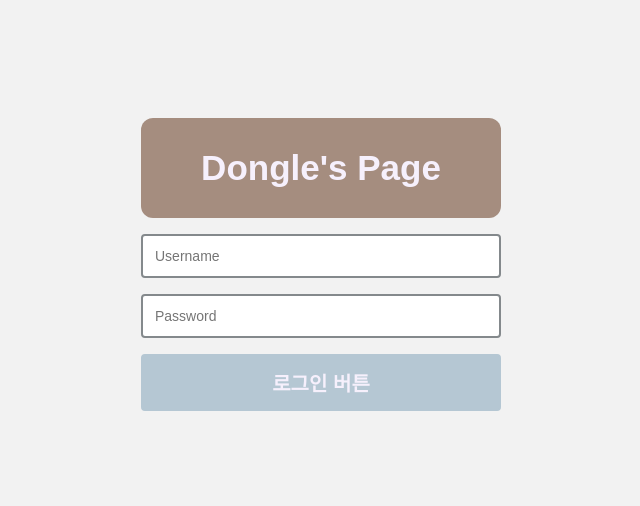
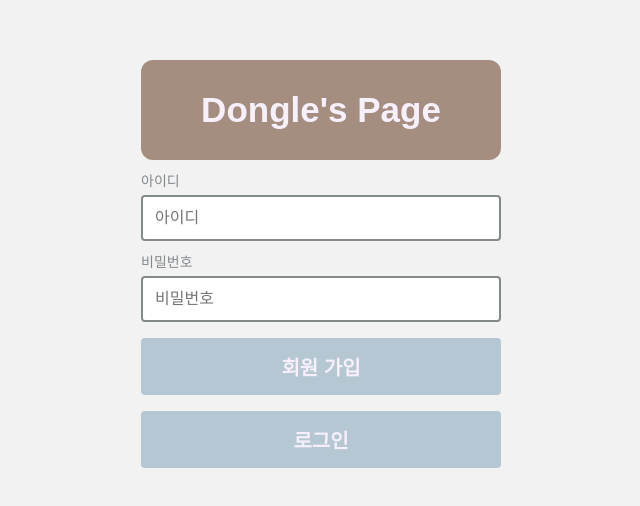
Before and after one commit to aosjehdgus/login-product, a React (Create React App) app in the folder frontend/: page / in a window 1280 px wide. Shown: the part 136-642 px from the top of the page, without its empty margins (319-959 px from the left). Built offline with nearby package versions, Linux system fonts and the light colour scheme; no server answers.

Commit message:
Add label

```diff
--- a/frontend/src/App.css
+++ b/frontend/src/App.css
@@ -51,7 +51,20 @@ body, html, #root, .app, .container {
 }
 
 .inputField {
- padding-top: 16px;
+
+  display: grid;
+  grid-template-rows: 0.2fr 1fr;
+  row-gap: 5px;
+  padding-top: 10px;
+
+}
+
+
+.input_label{
+
+  color: #84898C;
+  font-size: 14px;
+
 }
 
 .input {
@@ -62,9 +75,11 @@ body, html, #root, .app, .container {
  color: #292929;
  width: 100%;
  padding: 12px;
- font-size: 14px;
+ font-size: 16px;
  background: rgba(255, 255, 255, 1);
 }
+
+
 
 .submitButton {
  padding-top: 16px;
--- a/frontend/src/App.js
+++ b/frontend/src/App.js
@@ -107,7 +107,7 @@ class App extends React.Component {
                   Welcome {UserStore.username}
                   <SubmitButton
 
-                    text = {'Log out'}
+                    text = {'로그아웃'}
                     diabled = {false}
                     onClick = { () => this.doLogout()}
 
--- a/frontend/src/InputField.js
+++ b/frontend/src/InputField.js
@@ -1,4 +1,6 @@
 import React from 'react';
+
+
 
 class InputField extends React.Component {
 
@@ -6,6 +8,12 @@ class InputField extends React.Component {
 
     return (
       <div className="inputField">
+
+          <label
+            className = 'input_label'>
+              {this.props.label}
+          </label>
+
           <input
               className = 'input'
               type = {this.props.type}
@@ -13,6 +21,7 @@ class InputField extends React.Component {
               value ={this.props.value}
               onChange = { (e) => this.props.onChange(e.target.value)}
           />
+
       </div>
     );
   }
--- a/frontend/src/LoginForm.js
+++ b/frontend/src/LoginForm.js
@@ -1,8 +1,8 @@
-import React        from 'react';
-import Head         from './Head';
-import InputField   from './InputField';
-import SubmitButton from './SubmitButton';
-import UserStore    from './stores/UserStore';
+import React          from 'react';
+import Head           from './Head';
+import InputField     from './InputField';
+import SubmitButton   from './SubmitButton';
+import UserStore      from './stores/UserStore';
 
 
 class LoginForm extends React.Component {
@@ -109,22 +109,35 @@ class LoginForm extends React.Component {
             title={this.state.head.title}
 
           />
+
+
+
           <InputField
+
+              label = '아이디'
               type = 'text'
-              placeholder = 'Username'
+              placeholder = '아이디'
               value = {this.state.username ? this.state.username : ''}
               onChange = { (val) => this.setInputValue('username', val) }
           />
 
           <InputField
+
+              label = '비밀번호'
               type = 'password'
-              placeholder = 'Password'
+              placeholder = '비밀번호'
               value = {this.state.password ? this.state.password : ''}
               onChange = { (val) => this.setInputValue('password', val) }
           />
+          <SubmitButton
+              text = '회원 가입'
+              disabled = {this.state.buttonDisabled}
+              onClick = { () => this.doLogin() }
+
+          />
 
           <SubmitButton
-              text = '로그인 버튼'
+              text = '로그인'
               disabled = {this.state.buttonDisabled}
               onClick = { () => this.doLogin() }
 
```
